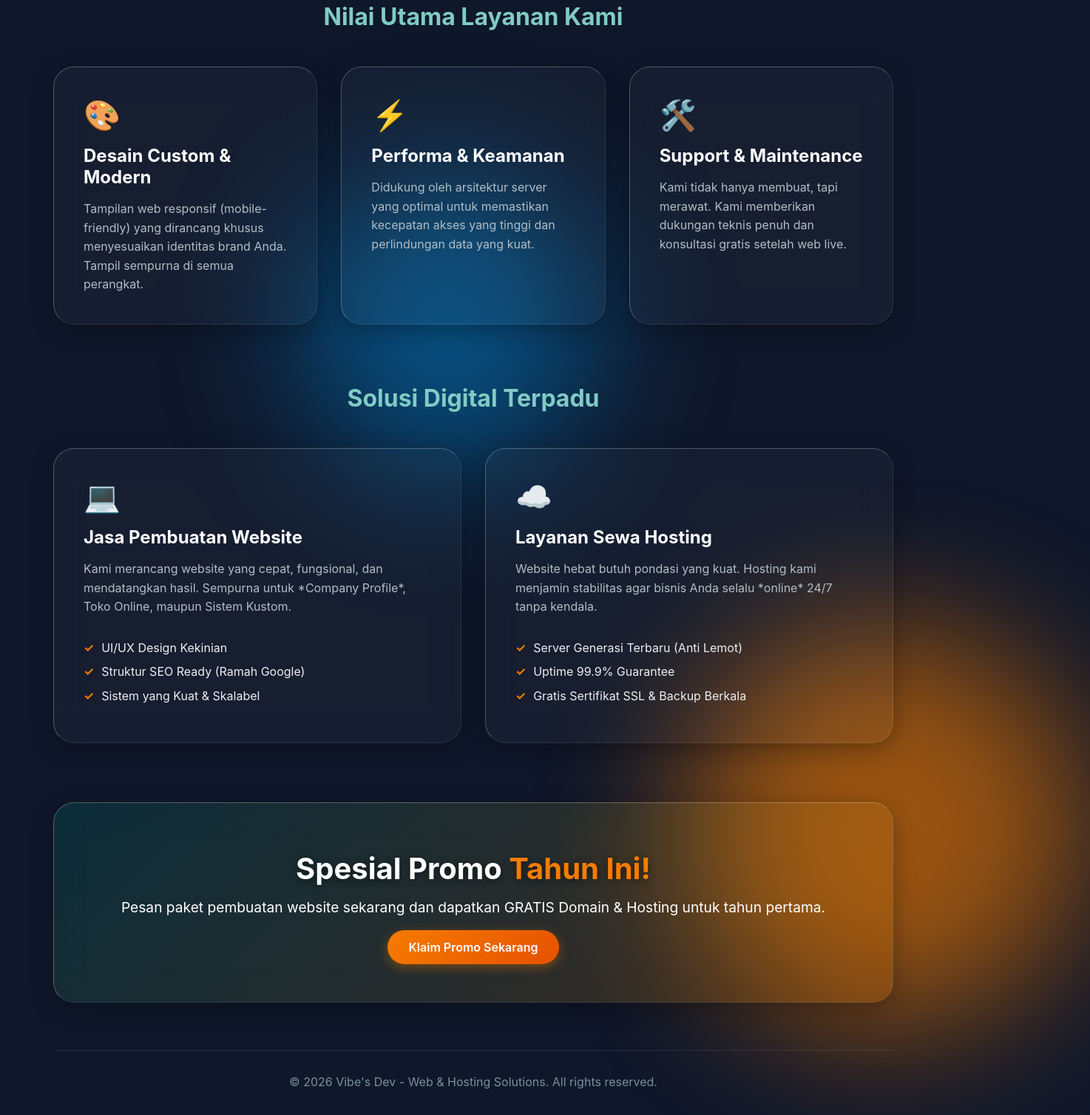
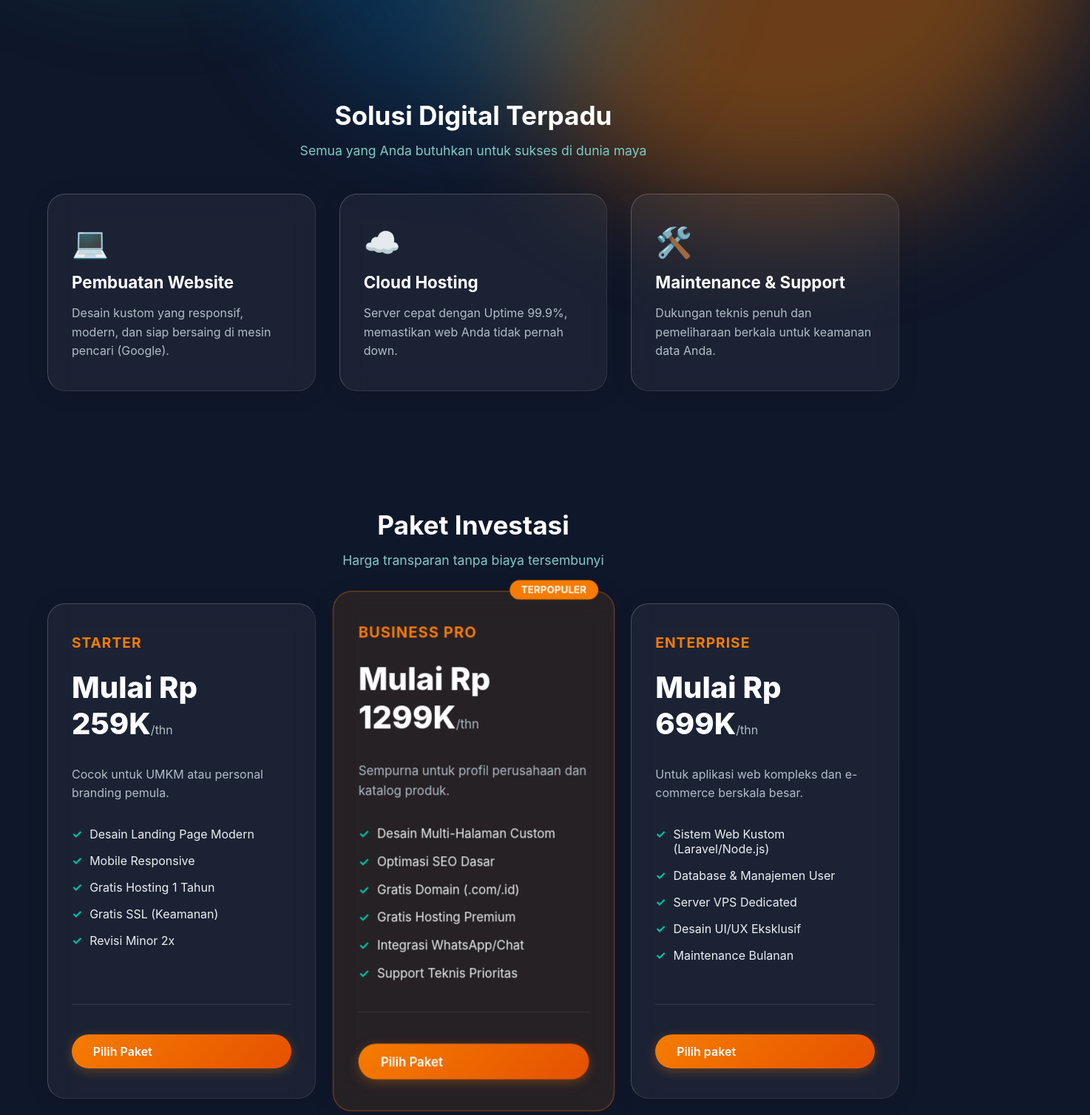
Before and after one commit to indotri/Vibe-s-Dev, a plain HTML site: page index.html in a window 1280 px wide. Shown: the part 680-2188 px from the top of the page at 74% size, 1474 px wide, since content can reach past the window. Drawn offline with Linux system fonts and the light colour scheme.

Commit message:
Update index.html

```diff
--- a/index.html
+++ b/index.html
@@ -7,251 +7,127 @@
     <style>
         /* === RESET & BASE STYLES === */
         * {
-            margin: 0;
-            padding: 0;
-            box-sizing: border-box;
-            font-family: -apple-system, BlinkMacSystemFont, "Segoe UI", Roboto, Helvetica, Arial, sans-serif;
+            margin: 0; padding: 0; box-sizing: border-box;
+            font-family: -apple-system, BlinkMacSystemFont, "Segoe UI", Roboto, sans-serif;
+            scroll-behavior: smooth; /* Smooth scrolling untuk menu navigasi */
         }
 
         body {
-            background-color: #0f172a; /* Warna dasar gelap (Dark Slate) */
+            background-color: #0f172a;
             color: #ffffff;
             overflow-x: hidden;
             position: relative;
             min-height: 100vh;
         }
 
-        /* === BACKGROUND BLOBS (Untuk efek pantulan kaca/Liquid) === */
+        /* === OPTIMIZED BACKGROUND BLOBS === */
         .blob {
-            position: absolute;
+            position: fixed;
             border-radius: 50%;
-            filter: blur(90px);
+            filter: blur(80px);
             z-index: -1;
-            opacity: 0.6;
-            animation: float 12s infinite ease-in-out alternate;
+            opacity: 0.4;
+            will-change: transform;
+            animation: float 15s infinite ease-in-out alternate;
+        }
+        .blob-1 { top: -5%; left: -10%; width: 50vw; height: 50vw; background: #00897b; }
+        .blob-2 { bottom: -10%; right: -10%; width: 60vw; height: 60vw; background: #f57c00; animation-direction: alternate-reverse; animation-duration: 20s; }
+        .blob-3 { top: 40%; left: 30%; width: 40vw; height: 40vw; background: #0277bd; animation-duration: 25s; opacity: 0.3; }
+
+        @keyframes float {
+            0% { transform: translate3d(0, 0, 0) scale(1); }
+            100% { transform: translate3d(40px, 60px, 0) scale(1.1); }
         }
 
-        .blob-1 {
-            top: -10%;
-            left: -10%;
-            width: 50vw;
-            height: 50vw;
-            background: #00897b; /* Teal Leaflet */
-        }
-
-        .blob-2 {
-            bottom: 10%;
-            right: -10%;
-            width: 40vw;
-            height: 40vw;
-            background: #f57c00; /* Oranye Leaflet */
-            animation-direction: alternate-reverse;
-            animation-duration: 15s;
-        }
-
-        .blob-3 {
-            top: 40%;
-            left: 30%;
-            width: 30vw;
-            height: 30vw;
-            background: #0277bd; /* Biru Gelap Leaflet */
-            animation-duration: 10s;
-        }
-
-        @keyframes float {
-            0% { transform: translate(0, 0) scale(1); }
-            100% { transform: translate(60px, 80px) scale(1.1); }
-        }
-
-        /* === LIQUID GLASS EFFECT (iOS 26 Style) === */
+        /* === LIQUID GLASS EFFECT === */
         .liquid-glass {
-            background: rgba(255, 255, 255, 0.03);
-            backdrop-filter: blur(24px);
-            -webkit-backdrop-filter: blur(24px);
+            background: rgba(255, 255, 255, 0.05);
+            backdrop-filter: blur(16px);
+            -webkit-backdrop-filter: blur(16px);
             border: 1px solid rgba(255, 255, 255, 0.1);
-            border-top: 1px solid rgba(255, 255, 255, 0.25);
-            border-left: 1px solid rgba(255, 255, 255, 0.25);
-            box-shadow: 0 8px 32px 0 rgba(0, 0, 0, 0.3);
-            border-radius: 28px;
+            border-top: 1px solid rgba(255, 255, 255, 0.2);
+            border-left: 1px solid rgba(255, 255, 255, 0.2);
+            box-shadow: 0 4px 30px rgba(0, 0, 0, 0.1);
+            border-radius: 24px;
         }
 
         /* === LAYOUT & COMPONENTS === */
         .container {
-            max-width: 1200px;
-            margin: 0 auto;
-            padding: 2rem;
-            position: relative;
-            z-index: 1;
+            max-width: 1200px; margin: 0 auto; padding: 0 1.5rem; position: relative; z-index: 1;
         }
 
-        /* Navbar */
+        /* Sticky Navbar */
         nav {
-            display: flex;
-            justify-content: space-between;
-            align-items: center;
-            padding: 1rem 2rem;
-            margin-top: 1rem;
+            position: sticky; top: 20px; z-index: 100;
+            display: flex; justify-content: space-between; align-items: center;
+            padding: 1rem 2rem; margin: 0 auto 2rem auto;
+            max-width: 1150px;
+        }
+        nav h1 { font-size: 1.5rem; font-weight: 800; letter-spacing: 0.5px; }
+        nav h1 span { color: #f57c00; }
+        .nav-links { display: flex; gap: 2rem; }
+        .nav-links a { color: #cfd8dc; text-decoration: none; font-weight: 500; transition: color 0.3s; }
+        .nav-links a:hover { color: #f57c00; }
+
+        /* Buttons */
+        .btn-primary, .btn-wa, .btn-email {
+            color: #fff; padding: 0.8rem 1.8rem; border-radius: 100px;
+            text-decoration: none; font-weight: 600; display: inline-flex; align-items: center; gap: 8px;
+            transition: all 0.3s ease; border: none; cursor: pointer;
+        }
+        .btn-primary { background: linear-gradient(135deg, #f57c00, #e65100); box-shadow: 0 4px 15px rgba(245, 124, 0, 0.3); }
+        .btn-wa { background: linear-gradient(135deg, #25D366, #128C7E); box-shadow: 0 4px 15px rgba(37, 211, 102, 0.3); font-size: 1.1rem; padding: 1rem 2rem;}
+        .btn-email { background: linear-gradient(135deg, #0288d1, #01579b); box-shadow: 0 4px 15px rgba(2, 136, 209, 0.3); font-size: 1.1rem; padding: 1rem 2rem;}
+
+        .btn-primary:hover, .btn-wa:hover, .btn-email:hover { transform: translateY(-3px); }
+
+        /* Typography & Spacing */
+        section { padding: 80px 0; }
+        .section-title { text-align: center; font-size: 2.2rem; margin-bottom: 1rem; color: #fff; }
+        .section-subtitle { text-align: center; color: #80cbc4; margin-bottom: 3rem; font-size: 1.1rem; }
+
+        /* Hero Section */
+        .hero { display: flex; flex-direction: column; align-items: center; text-align: center; padding: 100px 0 60px 0; min-height: 80vh; justify-content: center;}
+        .hero h2 { font-size: clamp(2.5rem, 6vw, 4.5rem); margin-bottom: 1.5rem; line-height: 1.2; background: linear-gradient(to right, #ffffff, #b2dfdb); -webkit-background-clip: text; -webkit-text-fill-color: transparent; font-weight: 800; }
+        .hero p { font-size: 1.2rem; max-width: 700px; margin-bottom: 2.5rem; color: #cfd8dc; line-height: 1.6; }
+
+        /* Grids */
+        .grid-3 { display: grid; grid-template-columns: repeat(auto-fit, minmax(300px, 1fr)); gap: 2rem; }
+
+        /* Cards */
+        .card { padding: 2.5rem 2rem; display: flex; flex-direction: column; gap: 1rem; transition: background 0.3s; }
+        .card .icon { font-size: 2.5rem; }
+        .card h3 { font-size: 1.4rem; color: #fff; }
+        .card p { color: #b0bec5; line-height: 1.6; }
+        .card ul { list-style: none; margin-top: 1rem; padding-bottom: 1.5rem; border-bottom: 1px solid rgba(255,255,255,0.1); margin-bottom: 1.5rem; flex-grow: 1;}
+        .card ul li { color: #eceff1; margin-bottom: 1rem; display: flex; align-items: flex-start; gap: 10px; }
+        .card ul li::before { content: "✓"; color: #00bfa5; font-weight: bold; }
+
+        /* Pricing Specific */
+        .pricing-card { position: relative; }
+        .pricing-card h4 { color: #f57c00; font-size: 1.2rem; text-transform: uppercase; letter-spacing: 1px; margin-bottom: 0.5rem; }
+        .pricing-card .price { font-size: 2.5rem; font-weight: 800; color: #fff; margin-bottom: 1rem; }
+        .pricing-card .price span { font-size: 1rem; color: #b0bec5; font-weight: 400; }
+        .pricing-card.featured { border: 1px solid rgba(245, 124, 0, 0.5); transform: scale(1.05); background: rgba(245, 124, 0, 0.1); }
+        .featured-badge { position: absolute; top: -15px; right: 20px; background: #f57c00; color: #fff; padding: 5px 15px; border-radius: 20px; font-size: 0.8rem; font-weight: bold; }
+
+        /* Contact Section */
+        .contact-box { text-align: center; padding: 4rem 2rem; margin: 2rem 0; }
+        .contact-flex { display: flex; justify-content: center; gap: 1.5rem; margin-top: 2rem; flex-wrap: wrap; }
+
+        footer { text-align: center; padding: 2rem; border-top: 1px solid rgba(255, 255, 255, 0.1); color: #78909c; margin-top: 2rem; }
+
+        /* === RESPONSIVE === */
+        @media (max-width: 768px) {
+            nav { flex-direction: column; gap: 1rem; border-radius: 20px; padding: 1rem; }
+            .nav-links { display: none; /* Sembunyikan link di mobile agar rapi, fokus ke tombol CTA */ }
+            .pricing-card.featured { transform: scale(1); } /* Hilangkan efek scale di HP agar tidak meluber */
+            .btn-wa, .btn-email { width: 100%; justify-content: center; }
+            .hero h2 { font-size: 2.5rem; }
         }
 
-        nav h1 {
-            font-size: 1.5rem;
-            font-weight: 800;
-            letter-spacing: 1px;
-            color: #fff;
-        }
-
-        nav h1 span {
-            color: #f57c00;
-        }
-
-        .btn-primary {
-            background: linear-gradient(135deg, #f57c00, #e65100);
-            color: #fff;
-            padding: 0.8rem 1.8rem;
-            border-radius: 100px;
-            text-decoration: none;
-            font-weight: 600;
-            transition: all 0.3s ease;
-            border: none;
-            cursor: pointer;
-            box-shadow: 0 4px 15px rgba(245, 124, 0, 0.4);
-        }
-
-        .btn-primary:hover {
-            transform: translateY(-2px) scale(1.05);
-            box-shadow: 0 8px 25px rgba(245, 124, 0, 0.6);
-        }
-
-        /* Hero Section */
-        .hero {
-            display: flex;
-            flex-direction: column;
-            align-items: center;
-            text-align: center;
-            padding: 120px 0 80px 0;
-        }
-
-        .hero h2 {
-            font-size: clamp(2.5rem, 5vw, 4.5rem);
-            margin-bottom: 1.5rem;
-            line-height: 1.2;
-            background: linear-gradient(to right, #ffffff, #b2dfdb);
-            -webkit-background-clip: text;
-            -webkit-text-fill-color: transparent;
-            font-weight: 800;
-        }
-
-        .hero p {
-            font-size: 1.2rem;
-            max-width: 700px;
-            margin-bottom: 2.5rem;
-            color: #cfd8dc;
-            line-height: 1.6;
-        }
-
-        /* Grid Layouts */
-        .section-title {
-            text-align: center;
-            font-size: 2rem;
-            margin-bottom: 3rem;
-            color: #80cbc4;
-        }
-
-        .grid-3 {
-            display: grid;
-            grid-template-columns: repeat(auto-fit, minmax(300px, 1fr));
-            gap: 2rem;
-            margin-bottom: 5rem;
-        }
-
-        .grid-2 {
-            display: grid;
-            grid-template-columns: repeat(auto-fit, minmax(450px, 1fr));
-            gap: 2rem;
-            margin-bottom: 5rem;
-        }
-
-        /* Cards */
-        .card {
-            padding: 2.5rem;
-            transition: transform 0.4s cubic-bezier(0.175, 0.885, 0.32, 1.275), background 0.4s;
-            display: flex;
-            flex-direction: column;
-            gap: 1rem;
-        }
-
-        .card:hover {
-            transform: translateY(-10px);
-            background: rgba(255, 255, 255, 0.08);
-            border-top: 1px solid rgba(255, 255, 255, 0.4);
-            border-left: 1px solid rgba(255, 255, 255, 0.4);
-        }
-
-        .card .icon {
-            font-size: 2.5rem;
-        }
-
-        .card h3 {
-            font-size: 1.5rem;
-            color: #fff;
-        }
-
-        .card p {
-            color: #b0bec5;
-            line-height: 1.6;
-        }
-
-        .card ul {
-            list-style: none;
-            margin-top: 1rem;
-        }
-
-        .card ul li {
-            color: #eceff1;
-            margin-bottom: 0.8rem;
-            display: flex;
-            align-items: center;
-            gap: 10px;
-        }
-
-        .card ul li::before {
-            content: "✓";
-            color: #f57c00;
-            font-weight: bold;
-        }
-
-        /* Promo Banner */
-        .promo {
-            text-align: center;
-            padding: 4rem 2rem;
-            margin: 4rem 0;
-            background: linear-gradient(135deg, rgba(0, 137, 123, 0.2), rgba(245, 124, 0, 0.2));
-        }
-
-        .promo h3 {
-            color: #fff;
-            font-size: 2.5rem;
-            margin-bottom: 1rem;
-            text-shadow: 0 2px 10px rgba(0,0,0,0.5);
-        }
-
-        .promo span {
-            color: #f57c00;
-        }
-
-        /* Footer */
-        footer {
-            text-align: center;
-            padding: 2rem;
-            border-top: 1px solid rgba(255, 255, 255, 0.1);
-            color: #78909c;
-            margin-top: 4rem;
-        }
-
-        /* Responsive */
-        @media (max-width: 768px) {
-            .grid-2 { grid-template-columns: 1fr; }
-            nav { flex-direction: column; gap: 1rem; border-radius: 20px; }
+        @media (hover: hover) {
+            .card:hover { background: rgba(255, 255, 255, 0.08); }
         }
     </style>
 </head>
@@ -261,94 +137,143 @@
     <div class="blob blob-2"></div>
     <div class="blob blob-3"></div>
 
-    <div class="container">
     <nav class="liquid-glass">
         <h1>VIBE'S<span>DEV</span></h1>
-            <a href="#" class="btn-primary">Hubungi Kami</a>
+        <div class="nav-links">
+            <a href="#layanan">Layanan</a>
+            <a href="#harga">Harga</a>
+            <a href="#kontak">Hubungi Kami</a>
+        </div>
     </nav>
 
+    <div class="container">
         <header class="hero">
-            <h2>Tingkatkan Bisnismu<br>ke Level Digital!</h2>
-            <p>Di era digital, website adalah aset paling berharga. Jadikan bisnismu lebih profesional, terpercaya, dan mudah ditemukan oleh jutaan pelanggan di internet dengan ekosistem digital dari Vibe's Dev.</p>
-            <a href="#layanan" class="btn-primary">Lihat Layanan Kami</a>
+            <h2>Bangun Identitas<br>Digital Bisnismu</h2>
+            <p>Vibe's Dev menggabungkan keahlian desain UI/UX yang modern dengan infrastruktur teknologi yang kuat. Kami siap membawa ide Anda menjadi nyata.</p>
+            <a href="#kontak" class="btn-primary">Mulai Proyek Anda 🚀</a>
         </header>
 
-        <h3 class="section-title">Nilai Utama Layanan Kami</h3>
-        <section class="grid-3">
+        <section id="layanan">
+            <h2 class="section-title">Solusi Digital Terpadu</h2>
+            <p class="section-subtitle">Semua yang Anda butuhkan untuk sukses di dunia maya</p>
+
+            <div class="grid-3">
                 <div class="card liquid-glass tilt-effect">
-                <div class="icon">🎨</div>
-                <h3>Desain Custom & Modern</h3>
-                <p>Tampilan web responsif (mobile-friendly) yang dirancang khusus menyesuaikan identitas brand Anda. Tampil sempurna di semua perangkat.</p>
+                    <div class="icon">💻</div>
+                    <h3>Pembuatan Website</h3>
+                    <p>Desain kustom yang responsif, modern, dan siap bersaing di mesin pencari (Google).</p>
                 </div>
                 <div class="card liquid-glass tilt-effect">
-                <div class="icon">⚡</div>
-                <h3>Performa & Keamanan</h3>
-                <p>Didukung oleh arsitektur server yang optimal untuk memastikan kecepatan akses yang tinggi dan perlindungan data yang kuat.</p>
+                    <div class="icon">☁️</div>
+                    <h3>Cloud Hosting</h3>
+                    <p>Server cepat dengan Uptime 99.9%, memastikan web Anda tidak pernah down.</p>
                 </div>
                 <div class="card liquid-glass tilt-effect">
                     <div class="icon">🛠️</div>
-                <h3>Support & Maintenance</h3>
-                <p>Kami tidak hanya membuat, tapi merawat. Kami memberikan dukungan teknis penuh dan konsultasi gratis setelah web live.</p>
+                    <h3>Maintenance & Support</h3>
+                    <p>Dukungan teknis penuh dan pemeliharaan berkala untuk keamanan data Anda.</p>
+                </div>
             </div>
         </section>
 
-        <h3 class="section-title" id="layanan">Solusi Digital Terpadu</h3>
-        <section class="grid-2">
-            <div class="card liquid-glass tilt-effect">
-                <div class="icon">💻</div>
-                <h3>Jasa Pembuatan Website</h3>
-                <p>Kami merancang website yang cepat, fungsional, dan mendatangkan hasil. Sempurna untuk *Company Profile*, Toko Online, maupun Sistem Kustom.</p>
+        <section id="harga">
+            <h2 class="section-title">Paket Investasi</h2>
+            <p class="section-subtitle">Harga transparan tanpa biaya tersembunyi</p>
+
+            <div class="grid-3">
+                <div class="card pricing-card liquid-glass tilt-effect">
+                    <h4>Starter</h4>
+                    <div class="price">Mulai Rp 259K<span>/thn</span></div>
+                    <p>Cocok untuk UMKM atau personal branding pemula.</p>
                     <ul>
-                    <li>UI/UX Design Kekinian</li>
-                    <li>Struktur SEO Ready (Ramah Google)</li>
-                    <li>Sistem yang Kuat & Skalabel</li>
+                        <li>Desain Landing Page Modern</li>
+                        <li>Mobile Responsive</li>
+                        <li>Gratis Hosting 1 Tahun</li>
+                        <li>Gratis SSL (Keamanan)</li>
+                        <li>Revisi Minor 2x</li>
                     </ul>
+                    <a href="#kontak" class="btn-primary" style="text-align: center;">Pilih Paket</a>
                 </div>
-            <div class="card liquid-glass tilt-effect">
-                <div class="icon">☁️</div>
-                <h3>Layanan Sewa Hosting</h3>
-                <p>Website hebat butuh pondasi yang kuat. Hosting kami menjamin stabilitas agar bisnis Anda selalu *online* 24/7 tanpa kendala.</p>
+
+                <div class="card pricing-card featured liquid-glass tilt-effect">
+                    <div class="featured-badge">TERPOPULER</div>
+                    <h4>Business Pro</h4>
+                    <div class="price">Mulai Rp 1299K<span>/thn</span></div>
+                    <p>Sempurna untuk profil perusahaan dan katalog produk.</p>
                     <ul>
-                    <li>Server Generasi Terbaru (Anti Lemot)</li>
-                    <li>Uptime 99.9% Guarantee</li>
-                    <li>Gratis Sertifikat SSL & Backup Berkala</li>
+                        <li>Desain Multi-Halaman Custom</li>
+                        <li>Optimasi SEO Dasar</li>
+                        <li>Gratis Domain (.com/.id)</li>
+                        <li>Gratis Hosting Premium</li>
+                        <li>Integrasi WhatsApp/Chat</li>
+                        <li>Support Teknis Prioritas</li>
                     </ul>
+                    <a href="#kontak" class="btn-primary" style="text-align: center;">Pilih Paket</a>
+                </div>
+
+                <div class="card pricing-card liquid-glass tilt-effect">
+                    <h4>Enterprise</h4>
+                    <div class="price">Mulai Rp 699K<span>/thn</span></div>
+                    <p>Untuk aplikasi web kompleks dan e-commerce berskala besar.</p>
+                    <ul>
+                        <li>Sistem Web Kustom (Laravel/Node.js)</li>
+                        <li>Database & Manajemen User</li>
+                        <li>Server VPS Dedicated</li>
+                        <li>Desain UI/UX Eksklusif</li>
+                        <li>Maintenance Bulanan</li>
+                    </ul>
+                    <a href="#kontak" class="btn-primary" style="text-align: center;">Pilih paket</a>
+                </div>
             </div>
         </section>
 
-        <section class="promo liquid-glass tilt-effect">
-            <h3>Spesial Promo <span>Tahun Ini!</span></h3>
-            <p style="font-size: 1.2rem; margin-bottom: 2rem;">Pesan paket pembuatan website sekarang dan dapatkan GRATIS Domain & Hosting untuk tahun pertama.</p>
-            <a href="#" class="btn-primary">Klaim Promo Sekarang</a>
+        <section id="kontak">
+            <div class="contact-box liquid-glass">
+                <h2 class="section-title">Siap Memulai?</h2>
+                <p style="color: #b0bec5; font-size: 1.1rem; max-width: 600px; margin: 0 auto;">
+                    Konsultasikan kebutuhan website Anda sekarang. Tim Vibe's Dev siap memberikan solusi terbaik sesuai budget Anda.
+                </p>
+
+                <div class="contact-flex">
+                    <a href="https://wa.me/6281334158775?text=Halo%20Vibe's%20Dev,%20saya%20tertarik%20untuk%20konsultasi%20mengenai%20jasa%20pembuatan%20website/hosting." target="_blank" class="btn-wa">
+                        Chat WhatsApp
+                    </a>
+
+                    <a href="mailto:hello@vibesdev.com?subject=Tanya%20Jasa%20Website%20Vibe's%20Dev" class="btn-email">
+                        Kirim Email
+                    </a>
+                </div>
+            </div>
         </section>
 
         <footer>
-            <p>&copy; 2026 Vibe's Dev - Web & Hosting Solutions. All rights reserved.</p>
+            <p>&copy; 2026 Vibe's Dev - Web & Hosting Solutions. Dikembangkan oleh Pratindo. All rights reserved.</p>
         </footer>
     </div>
 
     <script>
+        if (window.matchMedia("(hover: hover)").matches) {
             const cards = document.querySelectorAll('.tilt-effect');
-
             cards.forEach(card => {
                 card.addEventListener('mousemove', e => {
                     const rect = card.getBoundingClientRect();
                     const x = e.clientX - rect.left;
                     const y = e.clientY - rect.top;
-
                     const centerX = rect.width / 2;
                     const centerY = rect.height / 2;
-
-                const tiltX = (y - centerY) / 20;
-                const tiltY = (centerX - x) / 20;
-
+                    const tiltX = (y - centerY) / 30;
+                    const tiltY = (centerX - x) / 30;
                     card.style.transform = `perspective(1000px) rotateX(${tiltX}deg) rotateY(${tiltY}deg) scale3d(1.02, 1.02, 1.02)`;
                 });
-
                 card.addEventListener('mouseleave', () => {
+                    if(card.classList.contains('featured')){
+                        card.style.transform = `perspective(1000px) rotateX(0deg) rotateY(0deg) scale3d(1.05, 1.05, 1.05)`;
+                    } else {
                         card.style.transform = `perspective(1000px) rotateX(0deg) rotateY(0deg) scale3d(1, 1, 1)`;
+                    }
                 });
             });
+        }
     </script>
 </body>
 </html>
```
Lines whose indentation alone changed are shown as unchanged.
